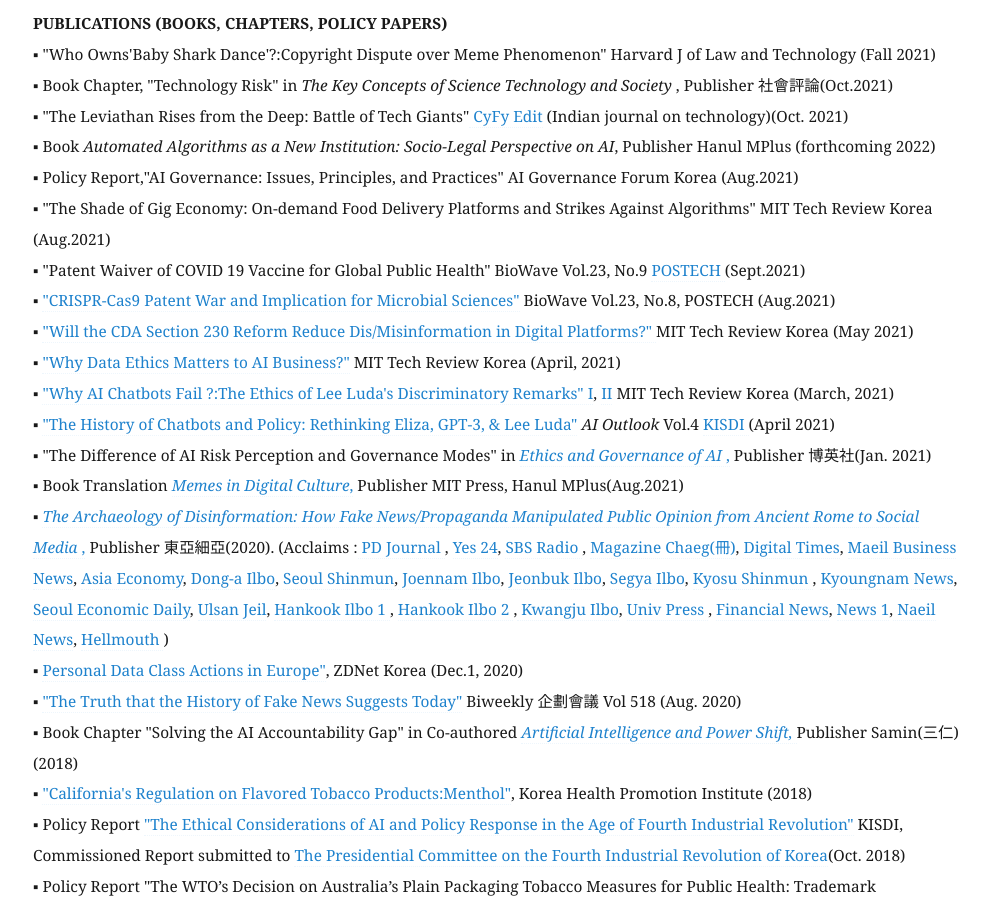
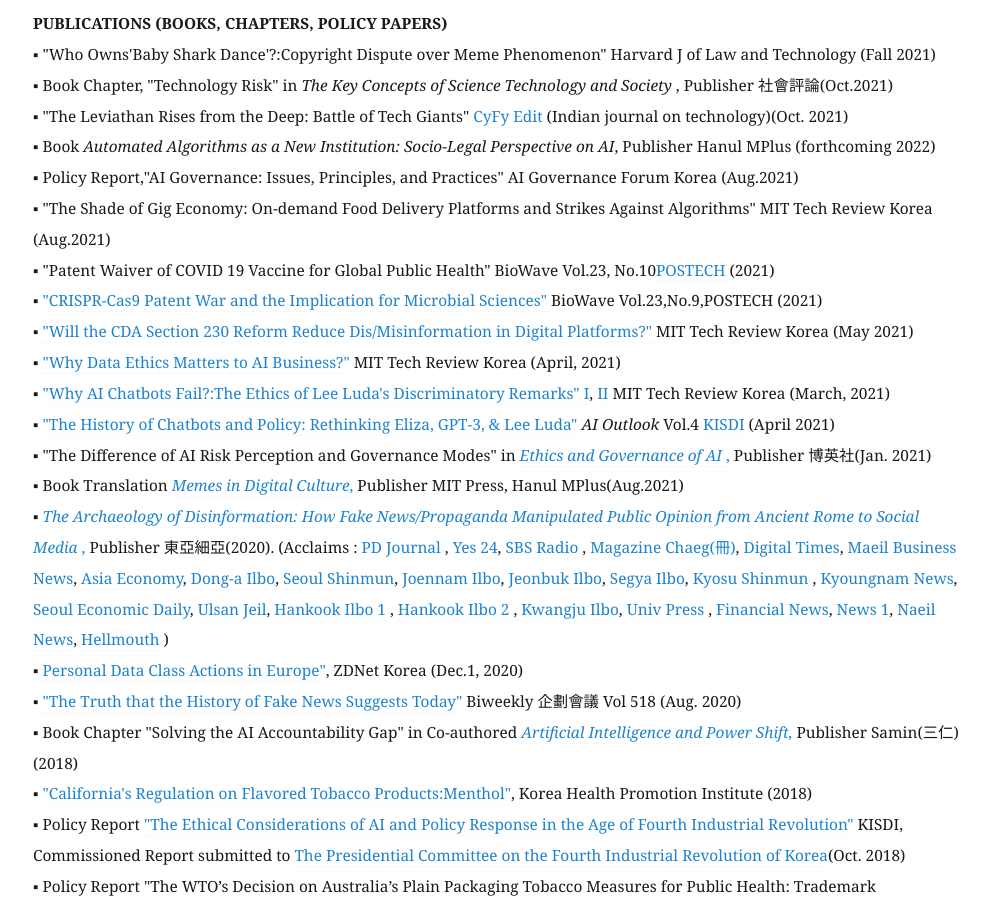
Before and after one commit to eunchangchoi/eunchangchoi.github.io, a Jekyll site: the page built from index.md, in a window 1280 px wide and 900 px high, scrolled down 1928 px. Shown: the whole window, without its empty margins (67-1056 px from the left). Built offline with Jekyll 4.4.1, drawn with Linux system fonts in a browser that asks for light colours.

Commit message:
Update index.md

```diff
--- a/index.md
+++ b/index.md
@@ -39,11 +39,11 @@
 ▪ Book <i> Automated Algorithms as a New Institution: Socio-Legal Perspective on AI</i>, Publisher Hanul MPlus (forthcoming 2022) <br>
 ▪ Policy Report,"AI Governance: Issues, Principles, and Practices" AI Governance Forum Korea (Aug.2021) <br>
 ▪ "The Shade of Gig Economy: On-demand Food Delivery Platforms and Strikes Against Algorithms" MIT Tech Review Korea (Aug.2021)<br>
-▪ "Patent Waiver of COVID 19 Vaccine for Global Public Health" BioWave Vol.23, No.9 <a href="https://www.ibric.org/biowave/bio_webzine_index.php"> POSTECH </a>(Sept.2021)<br>
-▪ <a href="https://www.ibric.org/myboard/read.php?Board=report&id=3843">"CRISPR-Cas9 Patent War and Implication for Microbial Sciences"</a> BioWave Vol.23, No.8, POSTECH (Aug.2021)<br>
+▪ "Patent Waiver of COVID 19 Vaccine for Global Public Health" BioWave Vol.23, No.10<a href="https://www.ibric.org/biowave/bio_webzine_index.php">POSTECH </a>(2021)<br>
+▪ <a href="https://www.ibric.org/myboard/read.php?Board=report&id=3843">"CRISPR-Cas9 Patent War and the Implication for Microbial Sciences"</a> BioWave Vol.23,No.9,POSTECH (2021)<br>
 ▪ <a href="https://www.technologyreview.kr/communicatioins-decency-act-misinformation/">"Will the CDA Section 230 Reform Reduce Dis/Misinformation in Digital Platforms?" </a> MIT Tech Review Korea (May 2021) <br>
 ▪ <a href="https://www.technologyreview.kr/why-data-ethics-is-important-in-ai-business/">"Why Data Ethics Matters to AI Business?"</a> MIT Tech Review Korea (April, 2021)<br>
-▪ <a href="https://www.technologyreview.kr/why-ai-chatbots-fail-lee-luda-part-1/"> "Why AI Chatbots Fail ?:The Ethics of Lee Luda's Discriminatory Remarks" I</a>, <a href="https://www.technologyreview.kr/why-ai-chatbots-fail-lee-luda-part-2/"> II</a> MIT Tech Review Korea (March, 2021)<br>
+▪ <a href="https://www.technologyreview.kr/why-ai-chatbots-fail-lee-luda-part-1/"> "Why AI Chatbots Fail?:The Ethics of Lee Luda's Discriminatory Remarks" I</a>, <a href="https://www.technologyreview.kr/why-ai-chatbots-fail-lee-luda-part-2/"> II</a> MIT Tech Review Korea (March, 2021)<br>
 ▪ <a href="https://www.kisdi.re.kr/report/view.do?key=m2101113025377&arrMasterId=4333446&masterId=4333446&artId=555875"> "The History of Chatbots and Policy: Rethinking Eliza, GPT-3, & Lee Luda"</a> <i> AI Outlook </i> Vol.4 <a href="https://www.kisdi.re.kr/eng/index.do"> KISDI </a> (April 2021)<br>
 ▪ "The Difference of AI Risk Perception and Governance Modes" in <a href="https://www.kyobobook.co.kr/product/detailViewKor.laf?mallGb=KOR&ejkGb=KOR&barcode=9791130337722&orderClick=LA6"><i> Ethics and Governance of AI </i>,</a> Publisher 博英社(Jan. 2021) <br>
 ▪ Book Translation <a href="https://mitpress.mit.edu/books/memes-digital-culture"> <i> Memes in Digital Culture</i>,</a> Publisher MIT Press, Hanul MPlus(Aug.2021) <br>
```
